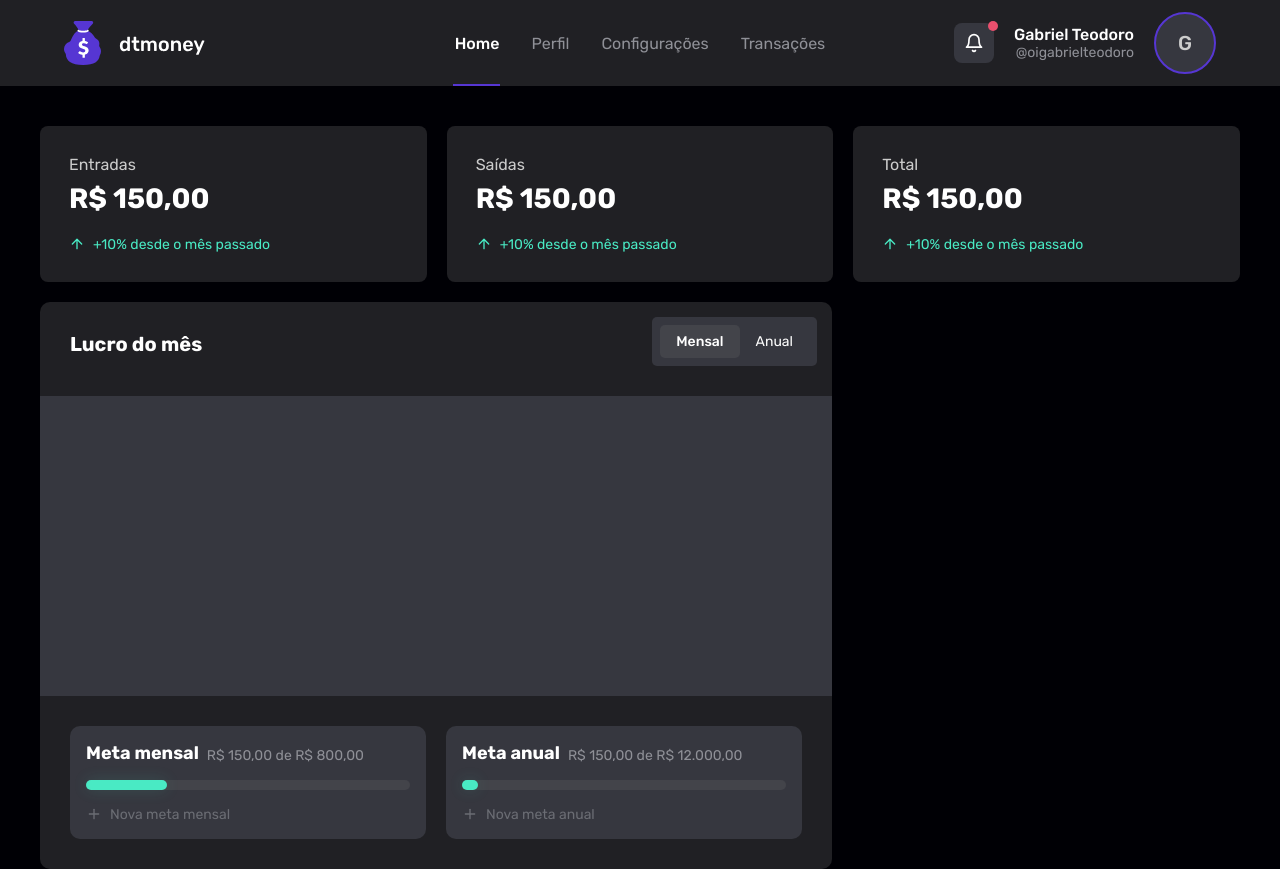
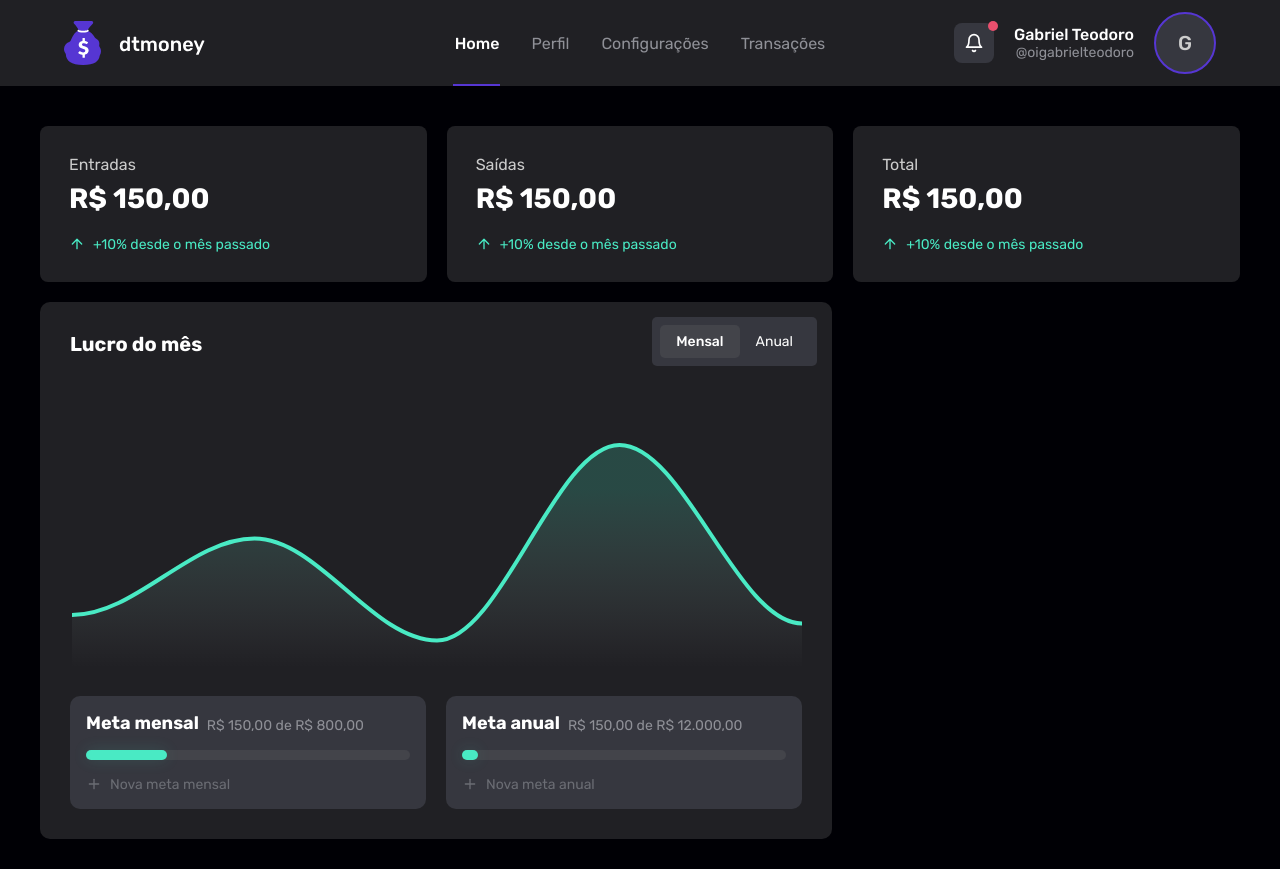
Before and after one commit to oigabrielteodoro/myfinances, a Next.js app: page / in a window 1280 px wide. After the commit the page ends 839 px from the top, so only its background shows below. Built offline with nearby package versions, Linux system fonts and the light colour scheme.

Commit message:
feat: created OverallProfit component

```diff
--- a/src/components/modules/Dashboard/OverallProfit/index.tsx
+++ b/src/components/modules/Dashboard/OverallProfit/index.tsx
@@ -2,10 +2,10 @@ import { useState } from 'react';
 import { FiPlus } from 'react-icons/fi';
 
 import { SelectCategory } from '~/components/shared/SelectCategory';
+import SimpleAreaChart from '~/components/shared/SimpleChartArea';
 
 import {
   Container,
-  Content,
   Header,
   ObjectiveContainer,
   ObjectiveCard,
@@ -33,7 +33,14 @@ export function OverallProfit() {
         />
       </Header>
 
-      <Content />
+      <SimpleAreaChart
+        series={[
+          {
+            name: 'Lucro',
+            data: [31, 40, 28, 51, 30],
+          },
+        ]}
+      />
 
       <ObjectiveContainer>
         <ObjectiveCard>
--- a/src/components/modules/Dashboard/OverallProfit/styles.ts
+++ b/src/components/modules/Dashboard/OverallProfit/styles.ts
@@ -35,7 +35,7 @@ export const ObjectiveContainer = styled.div`
   grid-template-columns: repeat(2, 1fr);
   grid-gap: 1.25rem;
 
-  margin: 30px 30px;
+  margin: 0 30px 30px;
 `;
 
 export const ObjectiveCard = styled.div`
--- /dev/null
+++ b/src/components/shared/SimpleChartArea/index.tsx
@@ -0,0 +1,85 @@
+import React from 'react';
+
+import dynamic from 'next/dynamic';
+
+import { formatValue } from '~/libs/format';
+
+import { Container } from './styles';
+
+const ReactApexCharts = dynamic(() => import('react-apexcharts'), { ssr: false });
+
+interface Serie {
+  name: string;
+  data: number[];
+}
+
+interface SimpleAreaChartProps {
+  series: Serie[];
+}
+
+const SimpleAreaChart = ({ series }: SimpleAreaChartProps) => {
+  const options = {
+    chart: {
+      type: 'area',
+      toolbar: {
+        show: false,
+      },
+    },
+    dataLabels: {
+      enabled: false,
+    },
+    stroke: {
+      curve: 'smooth',
+    },
+    xaxis: {
+      labels: {
+        show: false,
+      },
+      axisBorder: {
+        show: false,
+      },
+      axisTicks: {
+        show: false,
+      },
+      tooltip: {
+        enabled: false,
+      },
+      categories: ['01 - 07', '08 - 14', '15 - 21', '22 - 28', '29 - 31'],
+    },
+    yaxis: {
+      labels: {
+        show: false,
+      },
+    },
+    grid: {
+      show: false,
+    },
+    tooltip: {
+      custom: ({ series, seriesIndex, dataPointIndex }: any) => {
+        return `<div class="simple-area-chart-tooltip">${formatValue(
+          series[seriesIndex][dataPointIndex],
+        )}</div>`;
+      },
+    },
+    colors: ['#49EAC4'],
+    fill: {
+      type: 'gradient',
+      gradient: {
+        type: 'vertical',
+        shadeIntensity: 1,
+        inverseColors: false,
+        opacityFrom: 0.45,
+        opacityTo: 0.05,
+        stops: [20, 100, 100, 100],
+      },
+    },
+  } as ApexCharts.ApexOptions;
+
+  return (
+    <Container>
+      <ReactApexCharts type="area" series={series} options={options} height={300} />
+    </Container>
+  );
+};
+
+export default SimpleAreaChart;
--- /dev/null
+++ b/src/components/shared/SimpleChartArea/styles.ts
@@ -0,0 +1,22 @@
+import styled from 'styled-components';
+
+export const Container = styled.div`
+  padding-left: 10px;
+  padding-right: 20px;
+
+  .simple-area-chart-tooltip {
+    background: #19232e;
+    color: #fff;
+    text-align: center;
+    border-radius: 5px;
+    font-size: 12px;
+    padding: 10px 15px;
+
+    font-weight: normal;
+    position: relative;
+
+    border: 0;
+
+    font-family: 'Rubik';
+  }
+`;
```
